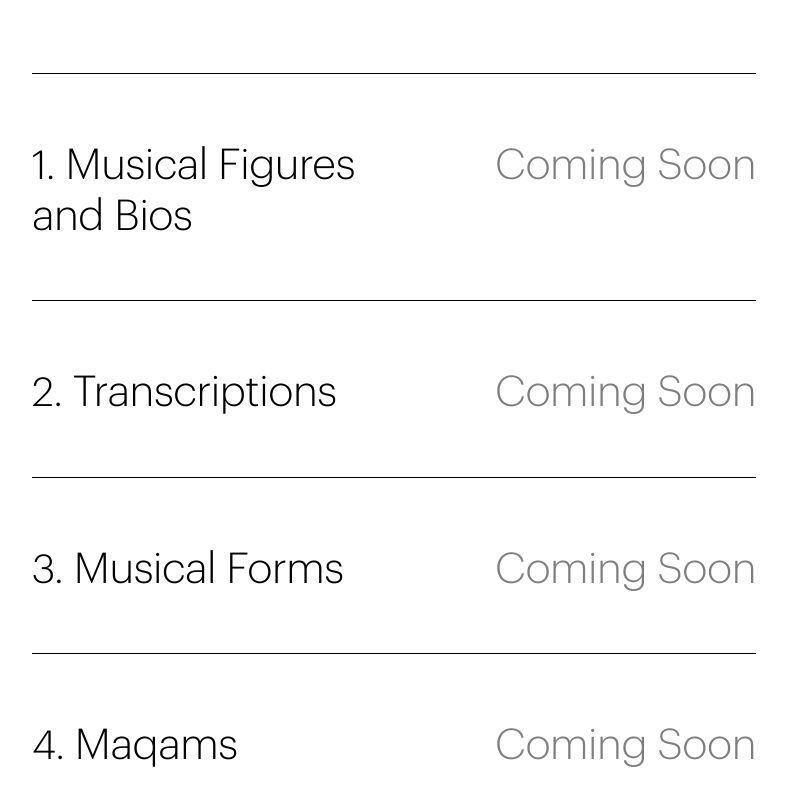
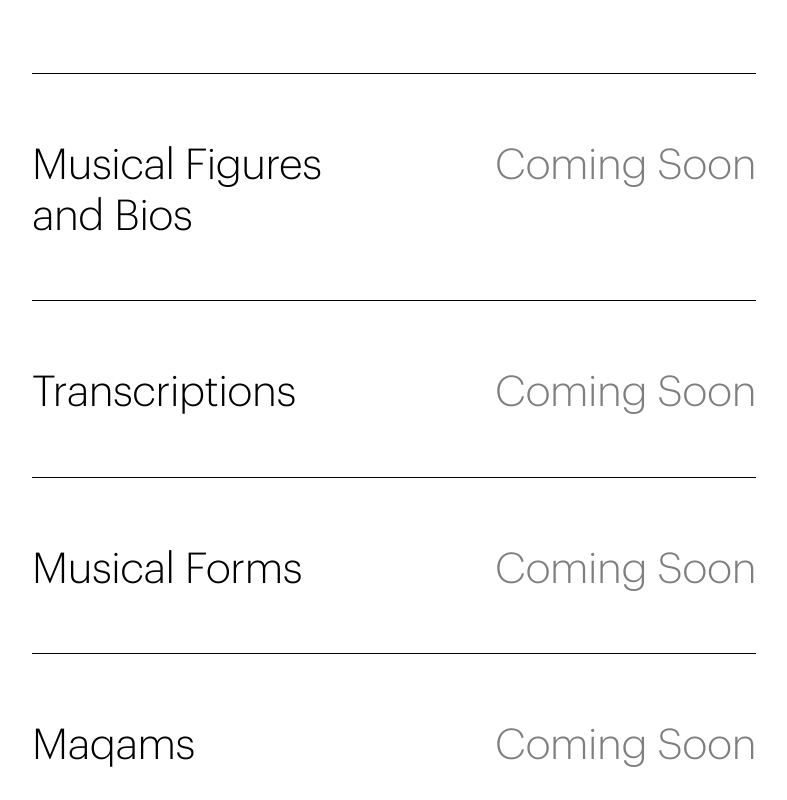
Before and after one commit to SyrianMusic/syrian-music-www, a Next.js app: page /education in a window 1280 px wide. Shown: the part 940-1740 px from the top of the page, without its empty margins (246-1033 px from the left). Built offline with nearby package versions, Linux system fonts and the light colour scheme.

Commit message:
remove numbers from education sections

```diff
--- a/components/EducationNav.js
+++ b/components/EducationNav.js
@@ -6,14 +6,14 @@ import Typography from './Typography';
 const EducationNav = ({ className }) => (
   <nav className={className} aria-label="Education Menu">
     <ol>
-      {config.nav.education.links.map((link, i) => (
+      {config.nav.education.links.map((link) => (
         <li key={link.text} className="gutters">
           <Typography
             className="component-EducationNav-link-text"
             textAlign="left"
             variant="h1"
             as="div">
-            {i + 1}. {link.text}
+            {link.text}
           </Typography>
           <Typography className="component-EducationNav-coming-soon" variant="h1" as="div">
             Coming Soon
```
